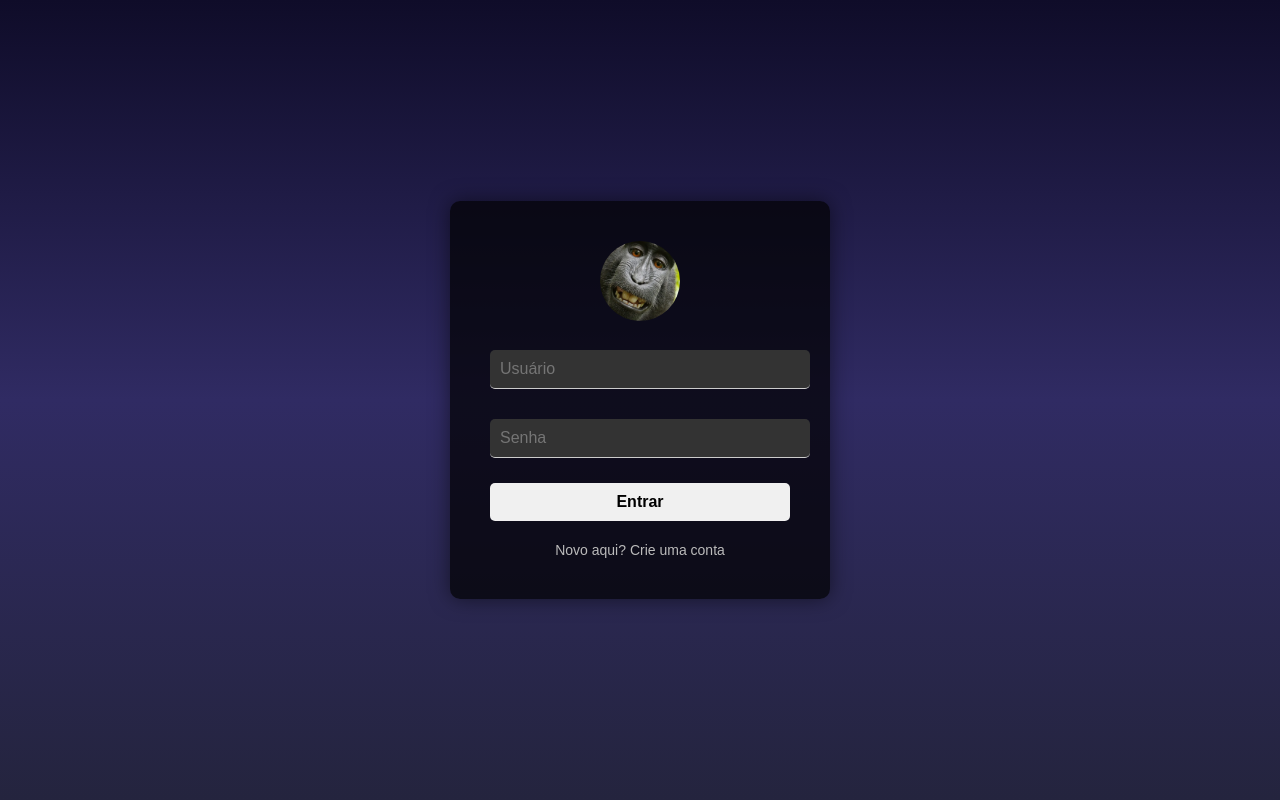
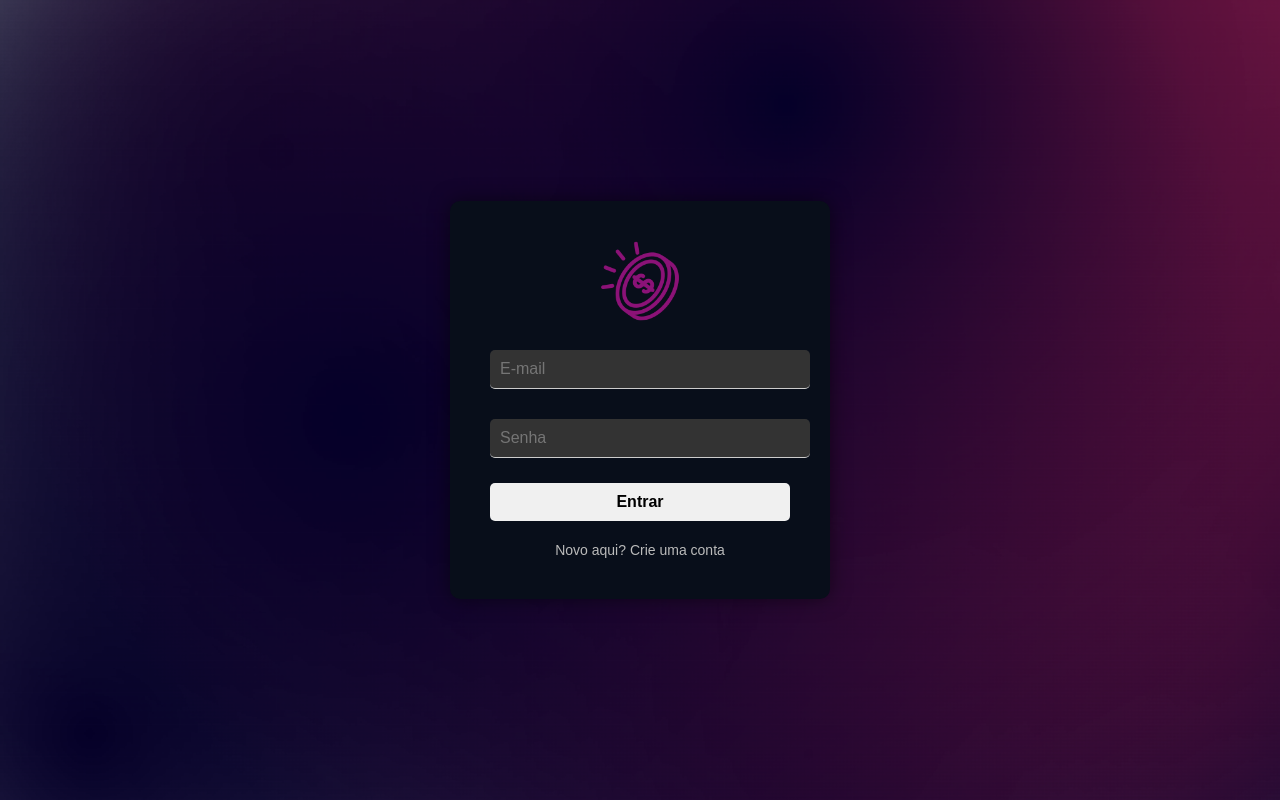
Before and after one commit to Luerfel/Integrador-ll, a Flask app: page / in a window 1280 px wide. Run offline with Flask 3, Linux system fonts and the light colour scheme.

Commit message:
login seguindo o design especial

```diff
--- a/static/css/styles.css
+++ b/static/css/styles.css
@@ -5,7 +5,8 @@ body {
     font-family: Arial, sans-serif;
 
     /* Define um fundo gradiente escuro */
-    background: linear-gradient(to bottom, #0f0c29, #302b63, #24243e);
+    background: url('/static/images/bg.png') no-repeat center center fixed;
+    background-size: cover;
 
     /* Configura o layout do body para centralizar o conteúdo */
     height: 100vh;
@@ -17,7 +18,8 @@ body {
 /* Estilo para o contêiner de login */
 .login-container {
     /* Define a cor de fundo com opacidade para ver o fundo gradiente */
-    background-color: rgba(0, 0, 0, 0.7);
+    background-color: #080E1A;
+
 
     /* Adiciona preenchimento e bordas arredondadas */
     padding: 40px;
@@ -28,6 +30,7 @@ body {
 
     /* Centraliza o conteúdo dentro do contêiner */
     text-align: center;
+
     width: 300px;
 }
 
--- a/templates/index.html
+++ b/templates/index.html
@@ -8,6 +8,7 @@
     <link rel="stylesheet" href="/static/css/styles.css">
 </head>
 <body>
+
     <!-- Contêiner principal da tela de login -->
     <div class="login-container">
         <!-- Seção da logo -->
@@ -19,7 +20,7 @@
         <form id="loginForm" method="POST" action="/">
             <!-- Campo para o usuário digitar o email -->
             <div class="input-container">
-                <input type="text" name="email" placeholder="Usuário" required>
+                <input type="text" name="email" placeholder="E-mail" required>
             </div>
             <!-- Campo para o usuário digitar a senha -->
             <div class="input-container">
```
Also changed, not shown: static/images/bg.png (added), static/images/logo.png.
